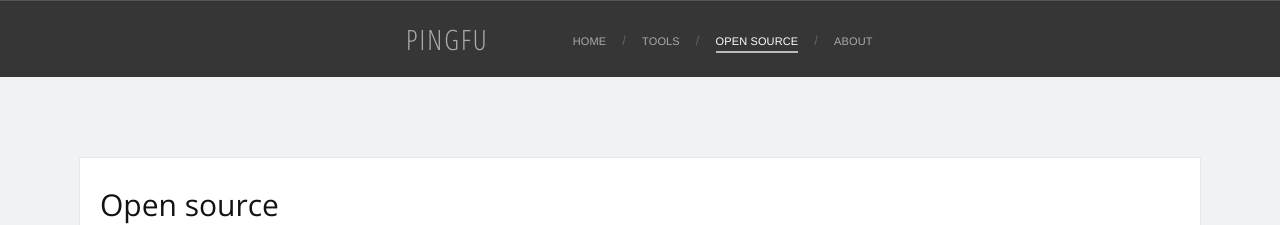
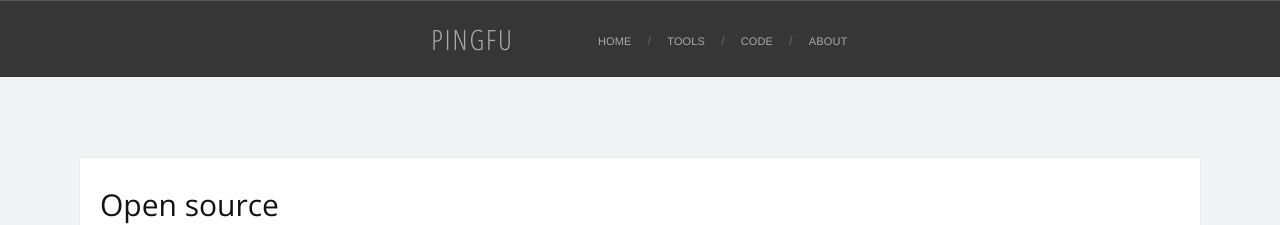
Before and after one commit to pingfu/pingfu.github.io, a Jekyll site: the page built from open-source.html, in a window 1280 px wide. Shown: the top 225 px of the page. Built offline with Jekyll 4.4.1, drawn with Linux system fonts in a browser that asks for light colours; nearby versions of some CDN libraries.

Commit message:
renamed open-source page

```diff
--- a/_includes/menu.html
+++ b/_includes/menu.html
@@ -1,6 +1,6 @@
 <ul>
     <li><a {% if page.url == "/" %}      			class="active-link" {% endif %} href="/">Home</a></li>
     <li><a {% if page.url == "/tools.html" %}       class="active-link" {% endif %} href="/tools">Tools</a></li>
-    <li><a {% if page.url == "/open-source.html" %} class="active-link" {% endif %} href="/open-source">Open Source</a></li>
+    <li><a {% if page.url == "/code.html" %}        class="active-link" {% endif %} href="/code">Code</a></li>
     <li><a {% if page.url == "/about.html" %}       class="active-link" {% endif %} href="/writing">About</a></li>
 </ul>
--- a/open-source.html
+++ b/open-source.html
@@ -1,7 +1,8 @@
 ---
 layout: default
-title: Open Source — Pingfu
-breadcrumb: Open Source
+title: Code — Pingfu
+breadcrumb: Code
+redirect_from: "/open-source/"
 ---
 
 <section class="boxed">
```
